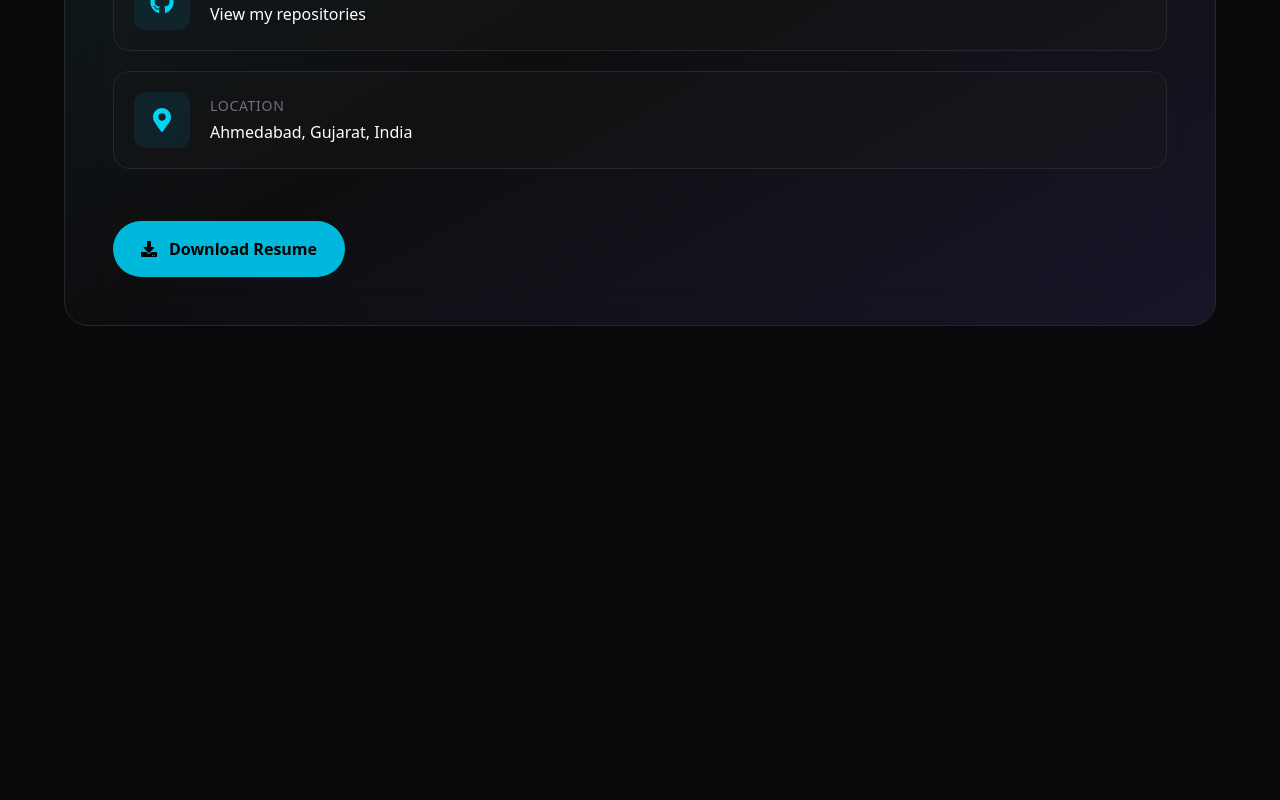
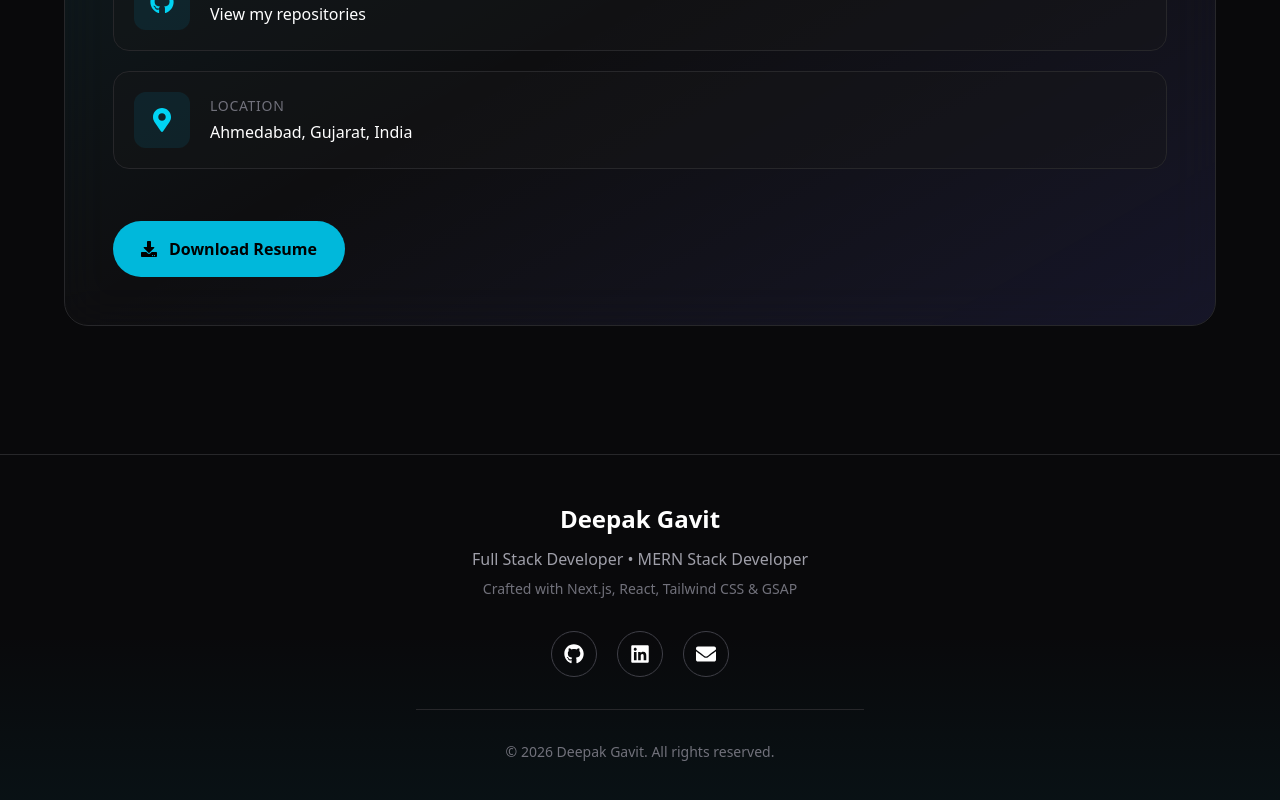
Before and after one commit to Deepakgavit563/Deepak-portifolio, a Next.js app: page / in a window 1280 px wide. Shown: the part 5882-6682 px from the top of the page. Before the commit the page ends 6336 px from the top, so only its background shows below. Built offline with nearby package versions, Linux system fonts and the light colour scheme.

Commit message:
feat: complete contact section and add footer

```diff
--- /dev/null
+++ b/src/app/components/Footer.tsx
@@ -0,0 +1,65 @@
+"use client";
+
+import { FaGithub, FaLinkedin, FaEnvelope } from "react-icons/fa";
+
+export default function Footer() {
+  return (
+    <footer className="relative overflow-hidden border-t border-zinc-800 bg-zinc-950 py-12">
+      {/* Background Glow */}
+      <div className="absolute inset-0 bg-gradient-to-t from-cyan-500/5 via-transparent to-transparent" />
+
+      <div className="relative mx-auto flex max-w-7xl flex-col items-center px-6 text-center">
+        {/* Name */}
+        <h2 className="text-2xl font-bold text-white">
+          Deepak Gavit
+        </h2>
+
+        {/* Tagline */}
+        <p className="mt-3 text-zinc-400">
+          Full Stack Developer • MERN Stack Developer
+        </p>
+
+        {/* Tech Stack */}
+        <p className="mt-2 text-sm text-zinc-500">
+          Crafted with Next.js, React, Tailwind CSS & GSAP
+        </p>
+
+        {/* Social Links */}
+        <div className="mt-8 flex items-center gap-5">
+          <a
+            href="https://github.com/yourusername"
+            target="_blank"
+            rel="noopener noreferrer"
+            className="rounded-full border border-zinc-700 p-3 transition-all duration-300 hover:-translate-y-1 hover:border-cyan-400 hover:text-cyan-400 hover:shadow-[0_0_20px_rgba(34,211,238,0.3)]"
+          >
+            <FaGithub size={20} />
+          </a>
+
+          <a
+            href="https://linkedin.com/in/yourusername"
+            target="_blank"
+            rel="noopener noreferrer"
+            className="rounded-full border border-zinc-700 p-3 transition-all duration-300 hover:-translate-y-1 hover:border-cyan-400 hover:text-cyan-400 hover:shadow-[0_0_20px_rgba(34,211,238,0.3)]"
+          >
+            <FaLinkedin size={20} />
+          </a>
+
+          <a
+            href="mailto:your@email.com"
+            className="rounded-full border border-zinc-700 p-3 transition-all duration-300 hover:-translate-y-1 hover:border-cyan-400 hover:text-cyan-400 hover:shadow-[0_0_20px_rgba(34,211,238,0.3)]"
+          >
+            <FaEnvelope size={20} />
+          </a>
+        </div>
+
+        {/* Divider */}
+        <div className="my-8 h-px w-full max-w-md bg-zinc-800" />
+
+        {/* Copyright */}
+        <p className="text-sm text-zinc-500">
+          © {new Date().getFullYear()} Deepak Gavit. All rights reserved.
+        </p>
+      </div>
+    </footer>
+  );
+}
--- a/src/app/page.tsx
+++ b/src/app/page.tsx
@@ -9,6 +9,7 @@ import Navbar from "./components/Navbar";
 import SmoothScroll from "./components/SmoothScroll";
 import CursorGlow from "./components/effects/CursorGlow";
 import ScrollProgress from "./components/ui/ScrollProgress";
+import Footer from "./components/Footer";
 
 export default function Home() {
   return (
@@ -28,6 +29,7 @@ export default function Home() {
         <Experience />
         <Projects />
         <Contact />
+        <Footer />
       </main>
 
       {/* </SmoothScroll> */}
```
